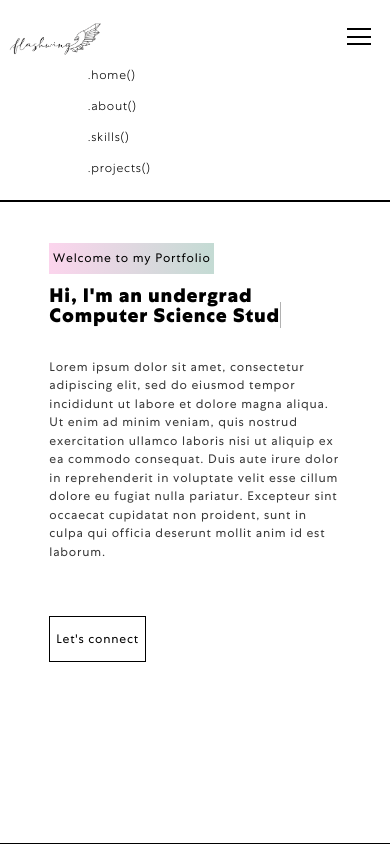
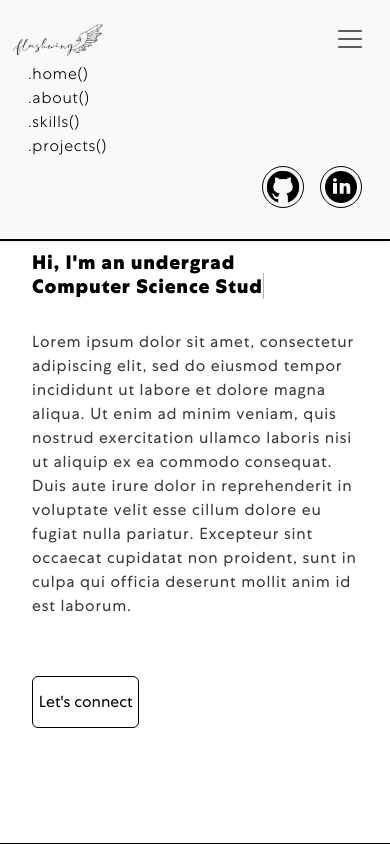
Before and after one commit to flashwing-04/flashwing-04.github.io, a React (Create React App) app: page / in a window 390 px wide. Both pictures are taken after a click on the button 358 px from the left and 38 px from the top of the page. Built offline with nearby package versions, Linux system fonts and the light colour scheme.

Commit message:
simplify responsive design

```diff
--- a/src/App.css
+++ b/src/App.css
@@ -25,8 +25,6 @@
 
     margin:0;
     padding:0;
-
-    font-size: calc(1vw + 1vh);
 
     box-sizing: border-box;;
 }
@@ -57,7 +55,6 @@ h1, h2, h3, h4, h5, h6{
 nav.navbar{
   width: 100vw;
   padding: 2vh 0;
-  top: 0;
   position: fixed;
   background: var(--background-color);
   border-bottom: 2px solid var(--accent-color1);
@@ -65,15 +62,11 @@ nav.navbar{
 }
 
 nav.navbar a.navbar-brand{
-  width: 15vw;
-}
-
-nav.navbar a.navbar-brand img{
-  width: 100%;
+  width: 10vw;
 }
 
 nav.navbar .navbar-nav{
-  margin: 0 0 0 10vw;
+  margin-left: auto;
 }
 
 nav.navbar .navbar-nav .navbar-link{
@@ -99,24 +92,17 @@ nav.navbar .navbar-nav .navbar-link:hover::after{
   width: 100%;
 }
 
-span.navbar-text{
-  width: 20%;
+.navbar-text{
   display: flex;
   justify-content: flex-end;
 }
 
-.social-icon{
-  display: inline-block;
-}
-
 .social-icon img{
-  width: 50px;
-  height: 50px;
+  width: 40px;
+  height: 40px;
 }
 
 .social-icon a{
-  width: 50px;
-  height: 50px;
   margin: 0 1rem 0 0;
   border: 1px solid var(--accent-color1);
   border-radius: 50%;
@@ -135,37 +121,11 @@ nav.navbar .navbar-toggler:focus {
   box-shadow: none;
 }
 
-nav.navbar .navbar-toggler-icon {
-  width: 24px;
-  height: 17px;
-  background-image: none;
-  position: relative;
-  border-bottom: 2px solid var(--accent-color1);
-  transition: all 300ms linear;
-  top: -2px;
-}
-
-nav.navbar .navbar-toggler-icon:after,
-nav.navbar .navbar-toggler-icon:before {
-	width: 24px;
-	position: absolute;
-	height: 2px;
-	background-color: var(--accent-color1);
-	top: 0;
-	left: 0;
-	content: '';
-	z-index: 2;
-}
-
-nav.navbar .navbar-toggler-icon:after {
-	top: 7.5px;
-}
-
 
 /* Banner */
 .banner {
   height: 100vh;
-  padding: 10rem 4rem 5rem 4rem;
+  padding: 10rem 2rem 5rem 2rem;
 
   display: flex;
   flex-direction: column;
@@ -181,18 +141,14 @@ nav.navbar .navbar-toggler-icon:after {
   padding: 0.5rem 0.3rem;
   background: linear-gradient(90.21deg, #FF66C447 -5.91%, #12805847 111.58%);
   margin-bottom: 1rem;
-  display: inline-block;
 }
 
 .banner h1 {
   width: 60vw;
-  height: 12vw;
   font-size: 4vw;
   font-weight: 800;
   letter-spacing: 0.8px;
-  line-height: 1;
   margin-bottom: 2rem;
-  display: block;
 }
 
 .banner .wrap {
@@ -210,11 +166,9 @@ nav.navbar .navbar-toggler-icon:after {
   font-weight: 400;
   margin: 5vh 0 0 0;
   padding: 1.5vh 1.5vw;
-  letter-spacing: 0.8px;
   color: var(--accent-color1);
   background: var(--background-color);
   border: 1px solid var(--accent-color1);
-  align-items: center;
 }
 
 @media (max-width: 991.98px) { /* Bootstrap Standard Breakpoint for lg */
@@ -222,16 +176,16 @@ nav.navbar .navbar-toggler-icon:after {
     width: 25%;
   }
 
+  .navbar-nav .navbar-link {
+    padding: 0.5rem;
+    margin-left: 0;
+  }
+
   nav.navbar .navbar-nav .navbar-link:hover::after{
     width: 20%;
   }
 
-  nav.navbar .navbar-nav .navbar-link{
-    margin: 0 0 0 10%;
-    padding: 0.5rem;
-  }
-
-  span.navbar-text{
+  .navbar-text {
     display: none;
   }
 
--- a/src/components/Banner.js
+++ b/src/components/Banner.js
@@ -3,7 +3,7 @@ import { useState, useEffect } from "react"
 
 export const Banner = () => {
 
-    // for typing Animation
+    // typing Animation
     const [loopNum, setLoopNum] = useState(0);
     const [isDeleting, setIsDeleting] = useState(false);
     const toRotate = ["undergrad Computer Science Student", "<placeholder for really cool text>"]
@@ -47,7 +47,7 @@ export const Banner = () => {
                 <h1>{'Hi, I\'m an '}<span className="wrap">{text}</span></h1>
             </div>
             <p>Lorem ipsum dolor sit amet, consectetur adipiscing elit, sed do eiusmod tempor incididunt ut labore et dolore magna aliqua. Ut enim ad minim veniam, quis nostrud exercitation ullamco laboris nisi ut aliquip ex ea commodo consequat. Duis aute irure dolor in reprehenderit in voluptate velit esse cillum dolore eu fugiat nulla pariatur. Excepteur sint occaecat cupidatat non proident, sunt in culpa qui officia deserunt mollit anim id est laborum. </p>
-            <button onClick={() => HTMLFormControlsCollection.log('connect')}>Let's connect </button>
+            <button onClick={() => HTMLFormControlsCollection.log('connect')} className="btn btn-outline-dark">Let's connect </button>
         </section>
     )
 }
--- a/src/components/NavBar.js
+++ b/src/components/NavBar.js
@@ -7,26 +7,24 @@ import navIcon2 from '../assets/img/linkedIn_logo.png'
 
 export const NavBar = () => {
     return(
-    <Navbar expand="lg">
+        <Navbar expand="lg" fixed="top" bg="light" className="shadow-sm">
             <Container>
                 <Navbar.Brand href="#home">
-                <img src={logo} alt="Logo"/>
+                    <img src={logo} alt="Logo" className="img-fluid"/>
                 </Navbar.Brand>
 
-            <Navbar.Toggle aria-controls="basic-navbar-nav">
-                <span className="navbar-toggler-icon"></span>
-            </Navbar.Toggle>
-            <Navbar.Collapse id="basic-navbar-nav">
-                <Nav className="me-auto">
+                <Navbar.Toggle aria-controls="navbarNav" />
+                <Navbar.Collapse id="navbarNav" >
+                    <Nav className="ms-auto">
                         <Nav.Link href="#home" className='navbar-link'>.home()</Nav.Link>
                         <Nav.Link href="#about" className='navbar-link'>.about()</Nav.Link>
                         <Nav.Link href="#skills" className='navbar-link'>.skills()</Nav.Link>
                         <Nav.Link href="#projects" className='navbar-link'>.projects()</Nav.Link>
                     </Nav>
-                <span className="navbar-text">
+                    <span className="navbar-text d-flex justify-content-end">
                         <div className="social-icon">
-                        <a href="https://github.com/flashwing-04"><img src={navIcon1} alt="Github Logo"/></a>
-                        <a href="https://www.linkedin.com/in/charlotte-john-349613317/"><img src={navIcon2} alt="LinkedIn Logo"/></a>
+                            <a href="https://github.com/flashwing-04"><img src={navIcon1} alt="Github Logo" className="img-fluid"/></a>
+                            <a href="https://www.linkedin.com/in/charlotte-john-349613317/"><img src={navIcon2} alt="LinkedIn Logo" className="img-fluid"/></a>
                         </div>
                     </span>
                 </Navbar.Collapse>
```
Lines whose indentation alone changed are shown as unchanged.
